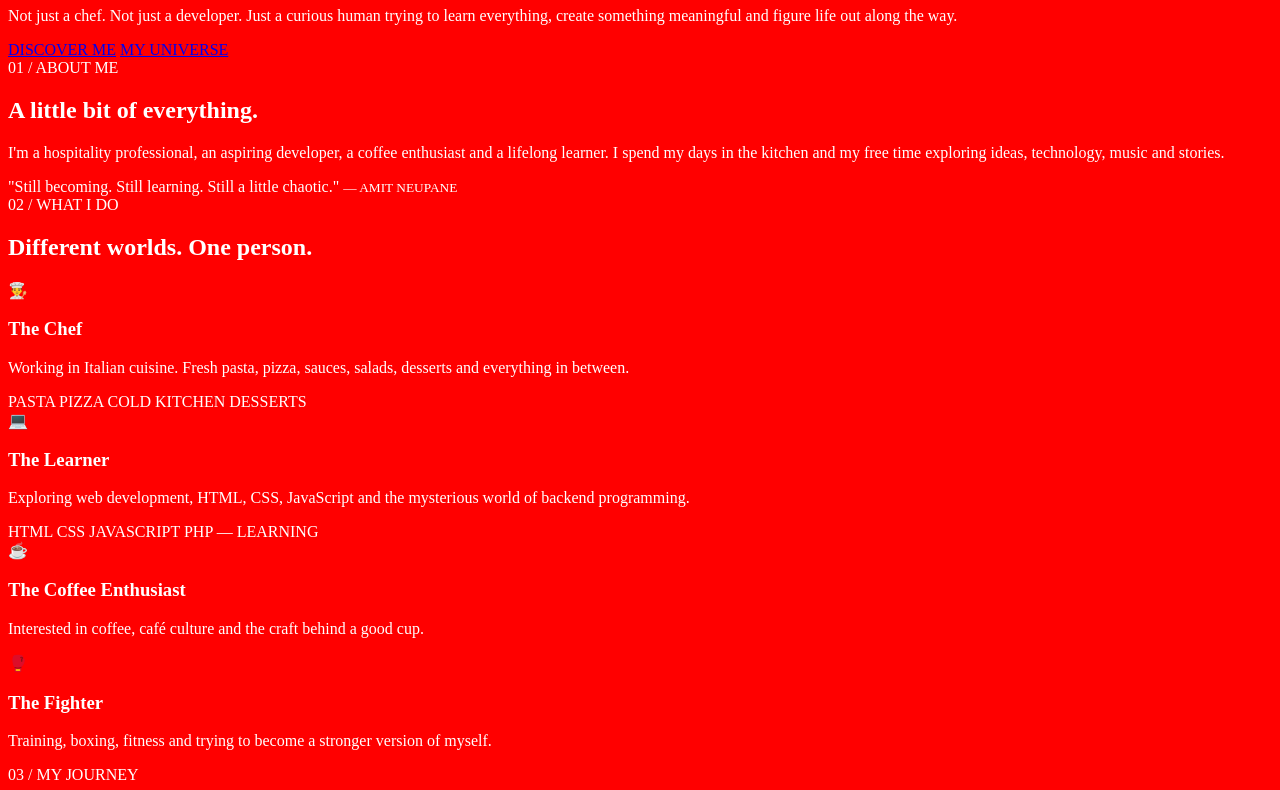
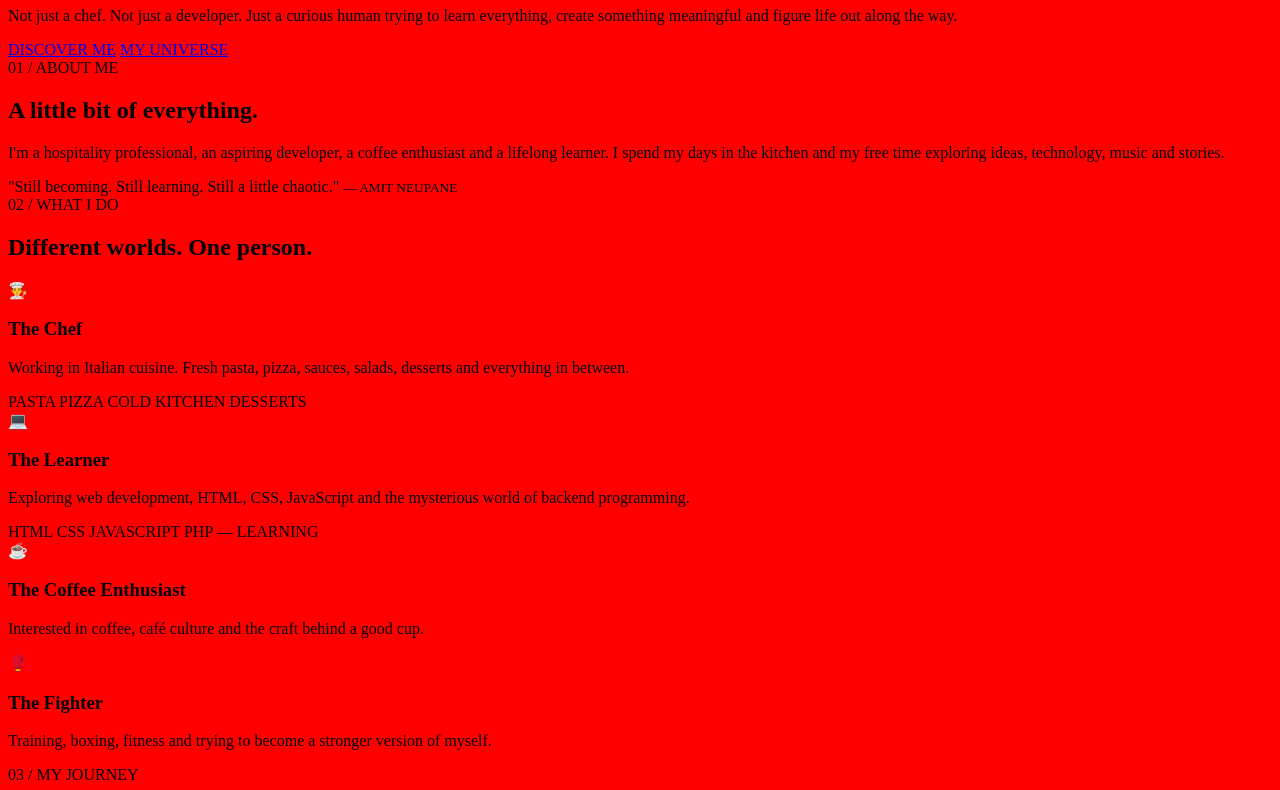
Before and after one commit to amitey-2/website, a plain HTML site: page index.html in a window 1280 px wide. Shown: the part 172-962 px from the top of the page. Drawn offline with Linux system fonts and the light colour scheme.

Commit message:
Update index.html

```diff
--- a/index.html
+++ b/index.html
@@ -8,17 +8,7 @@
   <meta name="description" content="Amit Neupane — chef, learner, coder and a work in progress.">
 
   <title>Amit Neupane | A Work in Progress</title>
-    <style>
 
-  body {
-
-    background: red !important;
-
-    color: white !important;
-
-  }
-
-</style>
   <link rel="stylesheet" href="css/style.css">
 </head>
 
```
